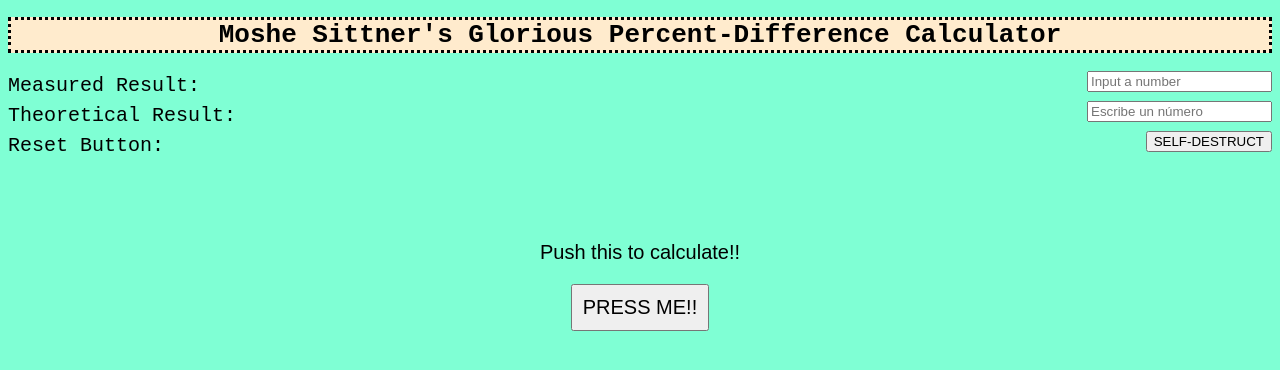
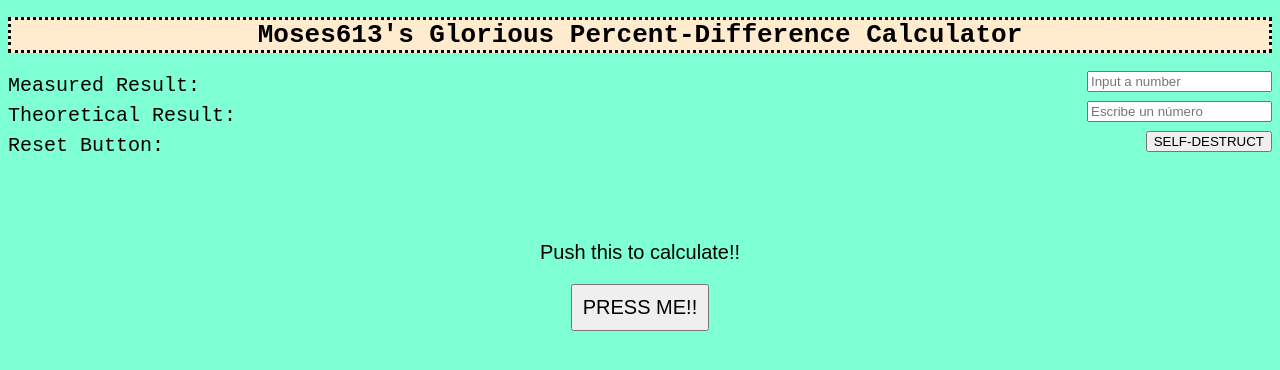
Before and after one commit to Moses613/percent-difference, a plain HTML site: page index.html in a window 1280 px wide. Drawn offline with Linux system fonts and the light colour scheme.

Commit message:
Update my name

```diff
--- a/index.html
+++ b/index.html
@@ -6,7 +6,7 @@
     <script src="script.js"></script>
 </head>
 <body>
-    <h1>Moshe Sittner's <span>Glorious</span> Percent-Difference Calculator</h1>
+    <h1>Moses613's <span>Glorious</span> Percent-Difference Calculator</h1>
 
     <form id="form">
     <label>Measured Result: <input type="number" name="meas." placeholder="Input a number" required></label><br>
```
